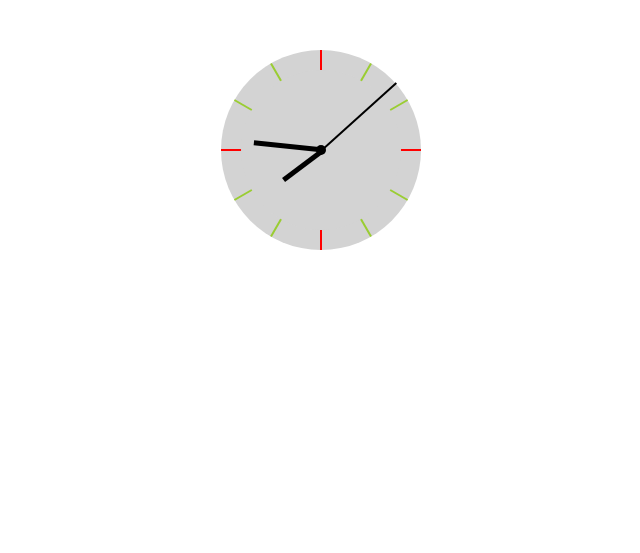
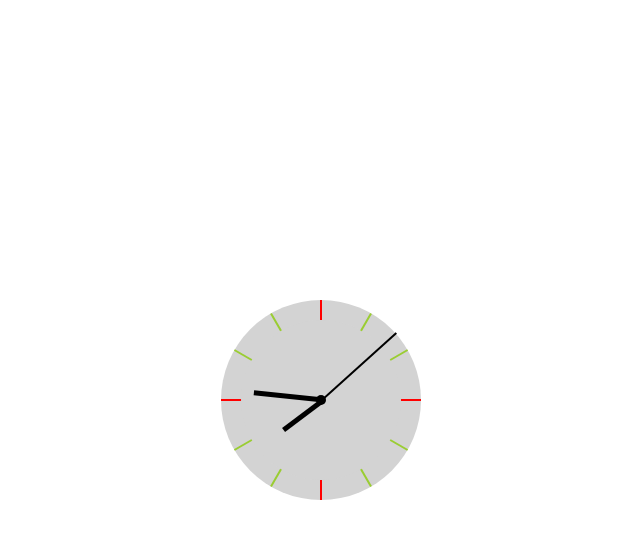
Before and after one commit to JesseNwaokolo/clock-, a plain HTML site: page index.html in a window 1280 px wide. Shown: the whole page, without its empty margins (319-959 px from the left). Drawn offline with Linux system fonts and the light colour scheme.

Commit message:
tried to center clock

```diff
--- a/style.css
+++ b/style.css
@@ -2,6 +2,13 @@
     margin: 0;
     padding: 0;
     box-sizing: border-box;
+}
+
+body{
+    width:100vw;
+    height:100vh;
+    display:grid;
+    place-items:center;
 }
 
 
```
